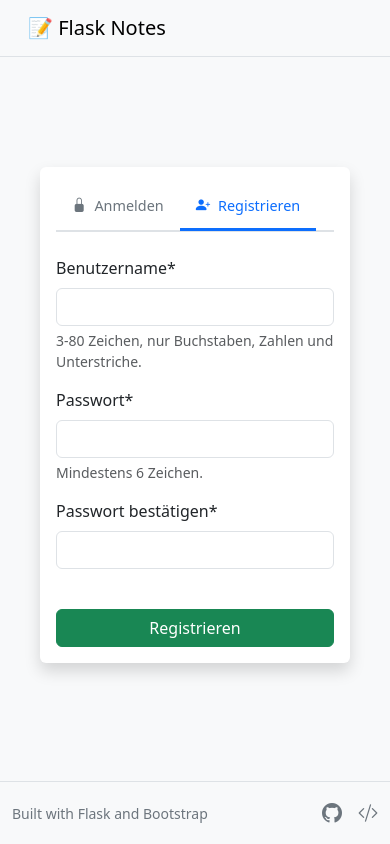
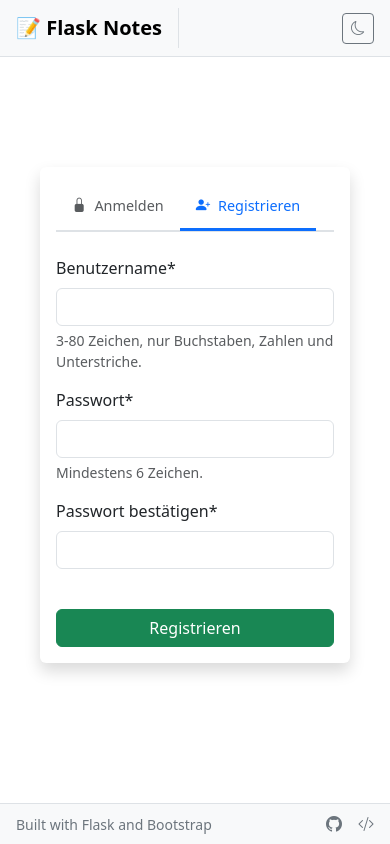
Before and after one commit to MaxEmdeWorks/flask-notes, a Flask app: page /auth/register in a window 390 px wide. Run offline with Flask 3, Linux system fonts and the light colour scheme; some libraries are stand-ins or nearby versions.

Commit message:
feature: add dark mode toggle and improve desktop and mobile navigation
Add bootstrap dark/light theme toggle with system preference detection and replace mobile navbar with modern offcanvas sidebar

Features:
- Dark/Light mode toggle with moon/sun icons and localStorage persistence
- System theme preference detection with automatic switching
- Mobile offcanvas navigation sidebar with touch-optimized controls

UI/UX Improvements:
- Desktop: Centered navigation with compact controls
- Mobile: Full-screen offcanvas sidebar replacing collapsible navbar
- Theme switching: Instant visual feedback across all components
- Enhanced nav-tabs and badges for dark mode compatibility

Technical:
- Minimalist jQuery implementation with feature detection
- Bootstrap semantic colors for automatic theming
- Responsive breakpoints for optimal mobile experience

Setup:
- No additional dependencies required

```diff
--- a/static/css/auth.css
+++ b/static/css/auth.css
@@ -6,26 +6,26 @@
 
 /* Tab Styling */
 .nav-tabs {
-    border-bottom: 2px solid #dee2e6;
+    border-bottom: 2px solid var(--bs-border-color);
 }
 
 .nav-tabs .nav-link {
     border: none;
     border-bottom: 3px solid transparent;
-    color: #6c757d;
+    color: var(--bs-secondary-color);
     font-weight: 500;
     padding: 1rem 1.5rem;
     transition: all 0.3s ease;
 }
 
 .nav-tabs .nav-link:hover {
-    color: #495057;
-    border-bottom-color: #adb5bd;
+    color: var(--bs-emphasis-color);
+    border-bottom-color: var(--bs-border-color-translucent);
 }
 
 .nav-tabs .nav-link.active {
-    color: #0d6efd;
-    border-bottom-color: #0d6efd;
+    color: var(--bs-primary);
+    border-bottom-color: var(--bs-primary);
     background-color: transparent;
 }
 
--- a/static/css/base.css
+++ b/static/css/base.css
@@ -14,7 +14,7 @@ body {
 }
 
 .fade-overlay {
-    background: linear-gradient(to right, transparent, white 30%);
+    background: linear-gradient(to right, transparent, var(--bs-body-bg) 30%);
     padding-left: 20px;
 }
 
--- /dev/null
+++ b/static/js/darkmode.js
@@ -0,0 +1,64 @@
+$(document).ready(function() {
+    var storageKey = 'flask-notes-dark-mode';
+    var $html = $('html');
+    var $icon = $('#darkModeIcon');
+
+    // Get stored theme preference
+    function getStoredTheme() {
+        return localStorage && localStorage.getItem && localStorage.getItem(storageKey);
+    }
+
+    // Save theme preference
+    function saveTheme(theme) {
+        localStorage && localStorage.setItem && localStorage.setItem(storageKey, theme);
+    }
+
+    // Get system dark mode preference
+    function getSystemPreference() {
+        return matchMedia && matchMedia('(prefers-color-scheme: dark)').matches;
+    }
+
+    // Apply theme to the page
+    function applyTheme(theme) {
+        $html.attr('data-bs-theme', theme);
+
+        // Update desktop icons
+        $icon.removeClass('bi-moon bi-sun').addClass(theme === 'dark' ? 'bi bi-sun' : 'bi bi-moon');
+
+        // Update mobile icons and text
+        var $mobileIcon = $('#darkModeIconMobile');
+        var $mobileText = $('#darkModeTextMobile');
+        if ($mobileIcon.length) {
+            $mobileIcon.removeClass('bi-moon bi-sun').addClass(theme === 'dark' ? 'bi bi-sun' : 'bi bi-moon');
+            $mobileText.text(theme === 'dark' ? 'Light Mode' : 'Dark Mode');
+        }
+
+        saveTheme(theme);
+    }
+
+    // Toggle theme function
+    function toggleTheme() {
+        var currentTheme = $html.attr('data-bs-theme');
+        var newTheme = currentTheme === 'dark' ? 'light' : 'dark';
+        applyTheme(newTheme);
+    }
+
+    // Initialize theme on page load
+    var initialTheme = getStoredTheme() || (getSystemPreference() ? 'dark' : 'light');
+    applyTheme(initialTheme);
+
+    // Handle dark mode toggle button clicks (desktop and mobile)
+    $('#darkModeToggle, #darkModeToggleMobile').on('click', function(e) {
+        e.preventDefault();
+        toggleTheme();
+    });
+
+    // Listen for system theme changes
+    if (matchMedia) {
+        $(matchMedia('(prefers-color-scheme: dark)')).on('change', function() {
+            if (!getStoredTheme()) {
+                applyTheme(this.matches ? 'dark' : 'light');
+            }
+        });
+    }
+});
--- a/templates/base.html
+++ b/templates/base.html
@@ -15,16 +15,96 @@
     <!-- jQuery -->
     <script src="https://code.jquery.com/jquery-3.7.1.slim.min.js" integrity="sha256-kmHvs0B+OpCW5GVHUNjv9rOmY0IvSIRcf7zGUDTDQM8=" crossorigin="anonymous"></script>
   </head>
-  <body class="bg-light d-flex flex-column min-vh-100">
+  <body class="d-flex flex-column min-vh-100">
     <!-- Navbar -->
-    <nav class="navbar navbar-expand-lg bg-body-tertiary border-bottom">
-      <div class="container-fluid mx-3">
-        <a class="navbar-brand" href="{{ url_for('index') }}">📝 Flask Notes</a>
+    <nav class="navbar navbar-expand-sm bg-body-tertiary border-bottom">
+      <div class="container-fluid px-3">
+        <a class="navbar-brand fw-bold border-end pe-3 me-3" href="{{ url_for('index') }}">📝 Flask Notes</a>
+
         {% if current_user.is_authenticated %}
-        <div class="navbar-nav ms-auto">
-          <span class="navbar-text me-3">Hallo, {{ current_user.username }}!</span>
-          <a class="btn btn-outline-danger" href="{{ url_for('auth.logout') }}">Abmelden</a>
+        <!-- Mobile Toggle Button -->
+        <button class="navbar-toggler d-sm-none" type="button" data-bs-toggle="offcanvas" data-bs-target="#mobileMenu" aria-controls="mobileMenu" aria-expanded="false" aria-label="Toggle navigation">
+          <span class="navbar-toggler-icon"></span>
+        </button>
+
+        <!-- Desktop Navigation -->
+        <div class="collapse navbar-collapse d-none d-sm-flex" id="navbarNav">
+          <!-- Centered Navigation Links -->
+          <div class="navbar-nav mx-auto">
+            <a class="nav-link {{ 'active' if request.endpoint == 'notes.index' }}" href="{{ url_for('notes.index') }}">
+              <i class="bi bi-house me-1"></i>Dashboard
+            </a>
+          </div>
+
+          <!-- Right Side Controls -->
+          <div class="d-flex align-items-center">
+            <!-- Dark Mode Toggle -->
+            <button class="btn btn-outline-secondary btn-sm me-2" id="darkModeToggle" type="button" title="Dark Mode umschalten">
+              <i class="bi bi-moon" id="darkModeIcon"></i>
+            </button>
+
+            <!-- User Dropdown -->
+            <div class="dropdown">
+              <button class="btn btn-outline-secondary dropdown-toggle btn-sm" type="button"
+                      id="userDropdown" data-bs-toggle="dropdown" aria-expanded="false">
+                <i class="bi bi-person-circle me-1"></i>
+                {{ current_user.username }}
+              </button>
+              <ul class="dropdown-menu dropdown-menu-end" aria-labelledby="userDropdown">
+                <li>
+                  <h6 class="dropdown-header">
+                    <i class="bi bi-person"></i> {{ current_user.username }}
+                  </h6>
+                </li>
+                <li><hr class="dropdown-divider"></li>
+                <li>
+                  <a class="dropdown-item text-danger" href="{{ url_for('auth.logout') }}">
+                    <i class="bi bi-box-arrow-right me-2"></i>
+                    Abmelden
+                  </a>
+                </li>
+              </ul>
+            </div>
+          </div>
         </div>
+
+        <!-- Mobile Offcanvas Menu -->
+        <div class="offcanvas offcanvas-end d-sm-none" tabindex="-1" id="mobileMenu" aria-labelledby="mobileMenuLabel">
+          <div class="offcanvas-header">
+            <h5 class="offcanvas-title" id="mobileMenuLabel">
+              <i class="bi bi-person-circle me-2"></i>{{ current_user.username }}
+            </h5>
+            <button type="button" class="btn-close" data-bs-dismiss="offcanvas" aria-label="Close"></button>
+          </div>
+          <div class="offcanvas-body">
+            <!-- Navigation Links -->
+            <div class="nav nav-pills flex-column mb-4">
+              <a class="nav-link {{ 'active' if request.endpoint == 'notes.index' }}" href="{{ url_for('notes.index') }}">
+                <i class="bi bi-house me-2"></i>Dashboard
+              </a>
+            </div>
+
+            <!-- Mobile Controls -->
+            <div class="d-grid gap-2">
+              <!-- Dark Mode Toggle -->
+              <button class="btn btn-outline-secondary" id="darkModeToggleMobile" type="button">
+                <i class="bi bi-moon me-2" id="darkModeIconMobile"></i>
+                <span id="darkModeTextMobile">Dark Mode</span>
+              </button>
+
+              <!-- Logout Button -->
+              <a class="btn btn-outline-danger" href="{{ url_for('auth.logout') }}">
+                <i class="bi bi-box-arrow-right me-2"></i>
+                Abmelden
+              </a>
+            </div>
+          </div>
+        </div>
+        {% else %}
+        <!-- Dark Mode Toggle for non-authenticated users -->
+        <button class="btn btn-outline-secondary btn-sm ms-auto" id="darkModeToggle" type="button" title="Dark Mode umschalten">
+          <i class="bi bi-moon" id="darkModeIcon"></i>
+        </button>
         {% endif %}
       </div>
     </nav>
@@ -50,15 +130,15 @@
 
     <!-- Footer -->
     <footer class="bg-body-tertiary border-top mt-auto">
-      <div class="container">
-        <div class="d-flex justify-content-between align-items-center py-3">
+      <div class="container-fluid px-3">
+        <div class="d-flex justify-content-between align-items-center py-2">
           <p class="mb-0 small text-secondary">Built with Flask and Bootstrap</p>
           <div class="d-flex gap-3">
             <a href="https://github.com/MaxEmdeWorks" target="_blank" rel="noopener noreferrer" class="text-secondary text-decoration-none" title="GitHub Profil">
-              <i class="bi bi-github fs-5"></i>
+              <i class="bi bi-github"></i>
             </a>
             <a href="https://github.com/MaxEmdeWorks/flask-notes" target="_blank" rel="noopener noreferrer" class="text-secondary text-decoration-none" title="Repository">
-              <i class="bi bi-code-slash fs-5"></i>
+              <i class="bi bi-code-slash"></i>
             </a>
           </div>
         </div>
@@ -70,5 +150,8 @@
 
     <!-- Flash message handler -->
     <script src="{{ url_for('static', filename='js/flask-flash.js') }}"></script>
+
+    <!-- Dark mode handler -->
+    <script src="{{ url_for('static', filename='js/darkmode.js') }}"></script>
   </body>
 </html>
```
Also changed, not shown: templates/notes/notes.html (+4 -4 lines), README.md.
